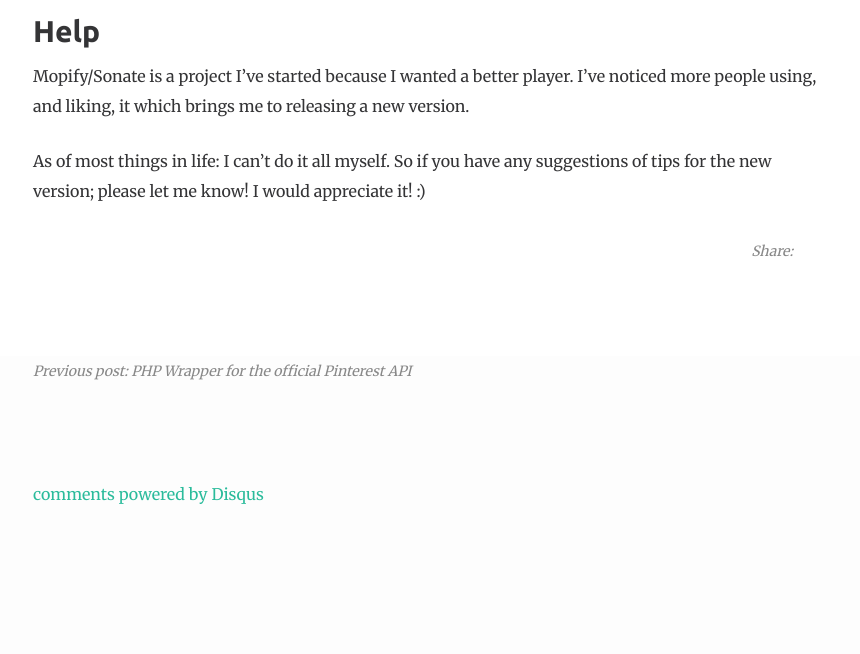
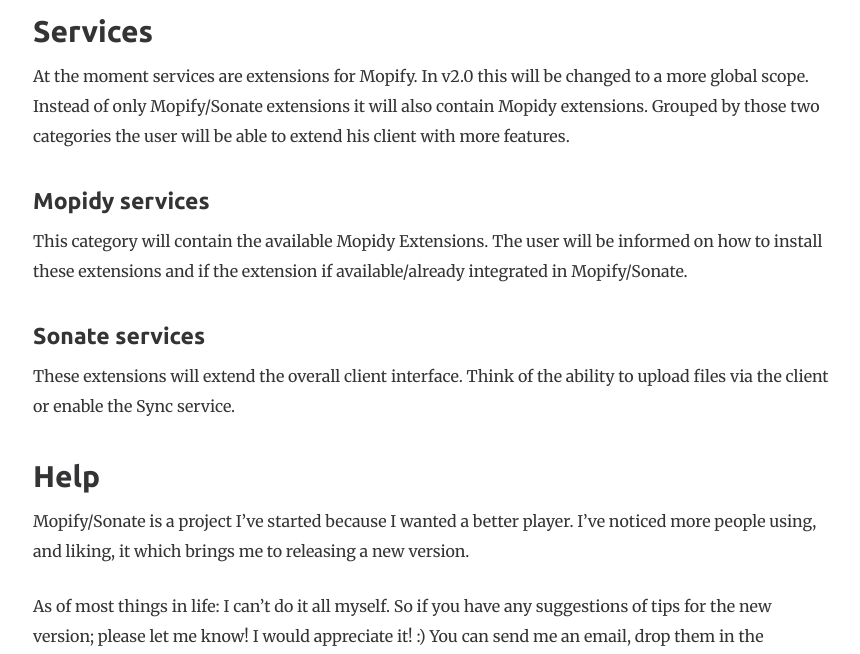
Before and after one commit to dirkgroenen/dirkgroenen.github.io, a Jekyll site: the page built from _posts/2015-08-16-mopidy-mopify-version-two.markdown, in a window 1280 px wide and 900 px high, scrolled down 3603 px, cut to the strip 246-900 px from the top of the window. Shown: the whole strip, without its empty margins (207-1067 px from the left). Built offline with Jekyll 4.4.1, drawn with Linux system fonts in a browser that asks for light colours; nearby versions of some CDN libraries; some web fonts are replaced; library files that are not in the unit come from our copies; comment, search, counter and statistics services are not loaded; before the commit the page ends 4357 px from its top, so only the background shows below that; some of the changed text lies outside the part shown.

Commit message:
Added section

```diff
--- a/_posts/2015-08-16-mopidy-mopify-version-two.markdown
+++ b/_posts/2015-08-16-mopidy-mopify-version-two.markdown
@@ -90,7 +90,16 @@
 ![](http://i.imgur.com/wT4cGot.png)
 ![](http://i.imgur.com/XwE2Yf7.png)
 
+# Services
+At the moment services are extensions for Mopify. In v2.0 this will be changed to a more global scope. Instead of only Mopify/Sonate extensions it will also contain Mopidy extensions. Grouped by those two categories the user will be able to extend his client with more features.
+
+## Mopidy services
+This category will contain the available Mopidy Extensions. The user will be informed on how to install these extensions and if the extension if available/already integrated in Mopify/Sonate.
+
+## Sonate services
+These extensions will extend the overall client interface. Think of the ability to upload files via the client or enable the Sync service.
+
 # Help
 Mopify/Sonate is a project I've started because I wanted a better player. I've noticed more people using, and liking, it which brings me to releasing a new version.
 
-As of most things in life: I can't do it all myself. So if you have any suggestions of tips for the new version; please let me know! I would appreciate it! :)
+As of most things in life: I can't do it all myself. So if you have any suggestions of tips for the new version; please let me know! I would appreciate it! :) You can send me an email, drop them in the [comments on my blog](http://dirkgroenen.nl/projects/2015-08-16/mopidy-mopify-version-two/) or put them in an issue.
```
